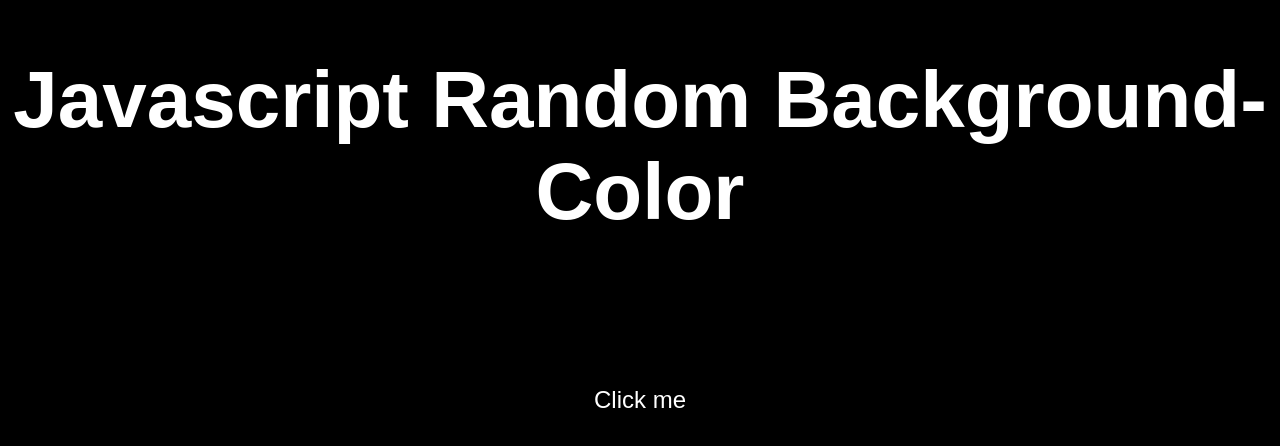
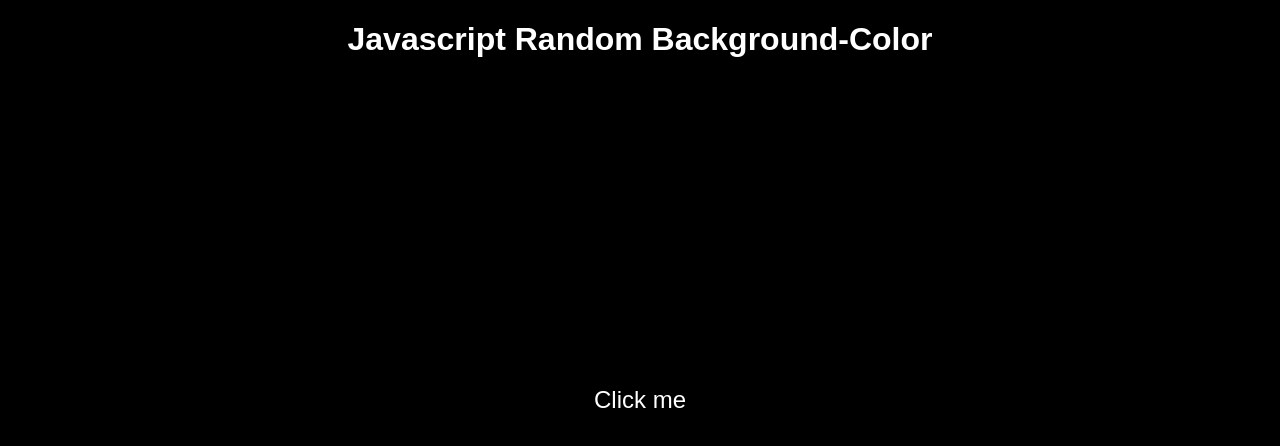
Before and after one commit to Dannie55/Change-Background-Color, a plain HTML site: page index.html in a window 1280 px wide. Drawn offline with Linux system fonts and the light colour scheme.

Commit message:
Updated style.css

```diff
--- a/style.css
+++ b/style.css
@@ -7,7 +7,7 @@ body{
 
 h1{
     text-align: center;
-    font-size: 5rem;
+
 }
 
 button{
```
